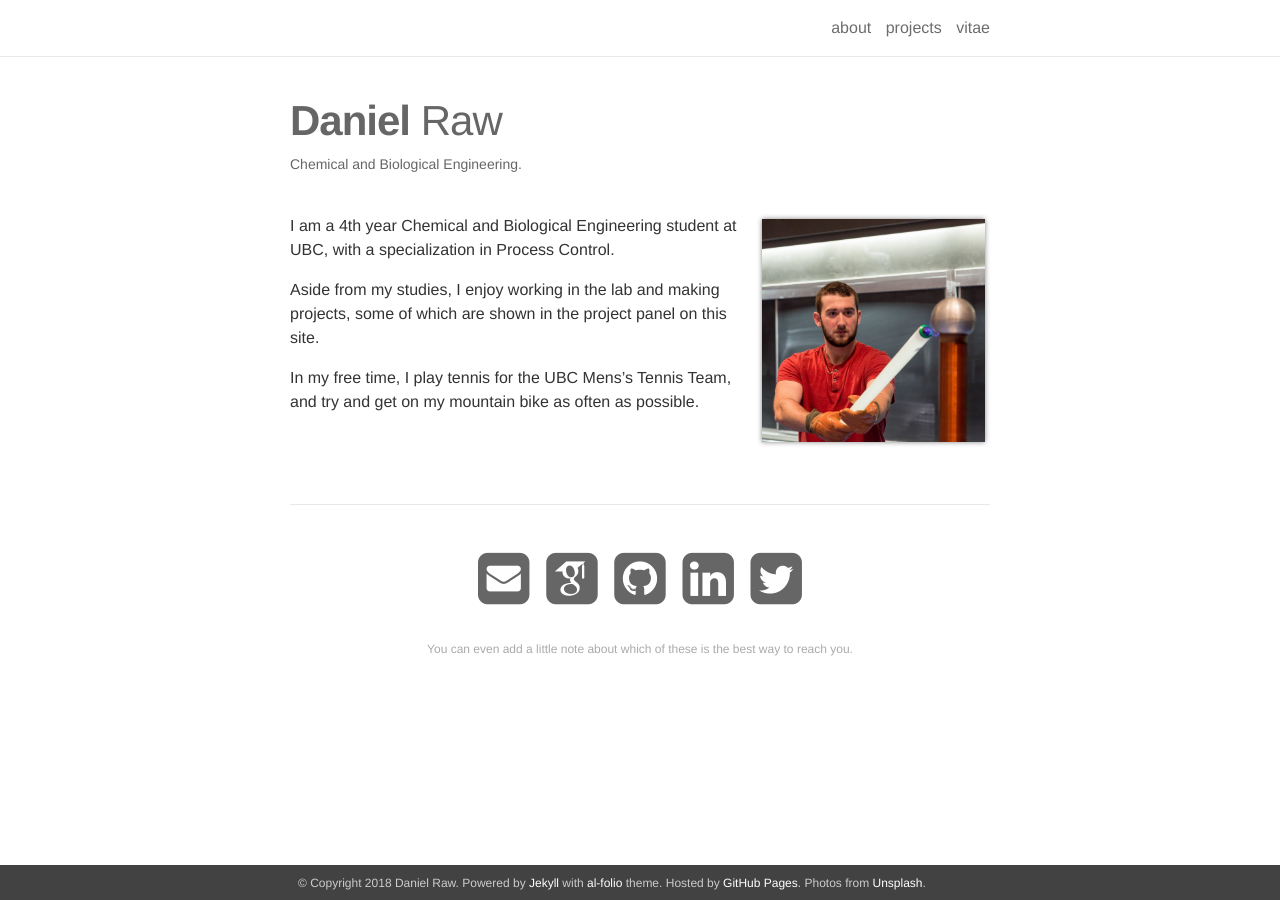
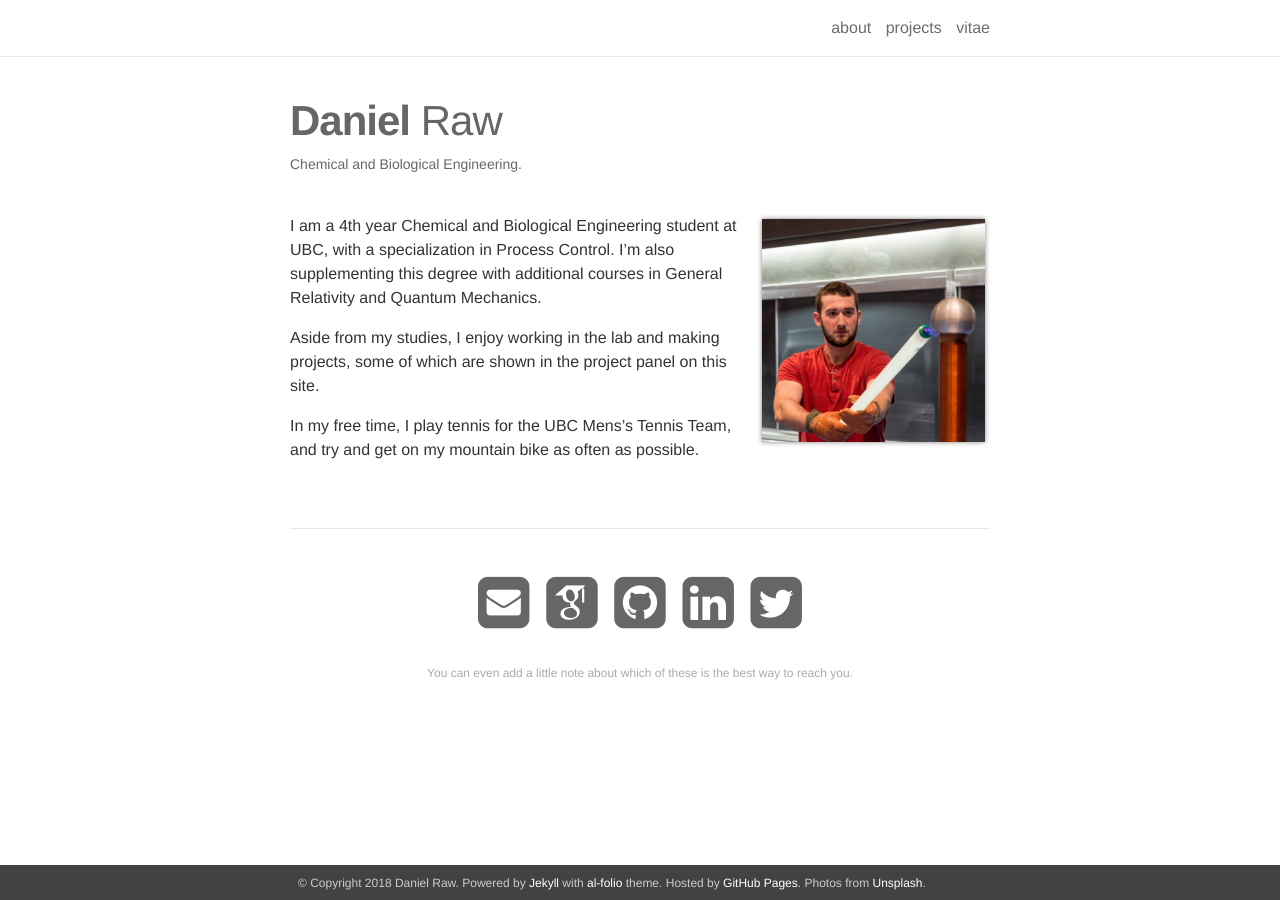
Before and after one commit to Danielraw1996/Danielraw1996.github.io, a Jekyll site: the page built from _pages/about.md, in a window 1280 px wide. Built offline with Jekyll 4.4.1, drawn with Linux system fonts in a browser that asks for light colours; nearby versions of some CDN libraries; some web fonts are replaced; a script that is not in the unit is left out.

Commit message:
Update about.md

```diff
--- a/_pages/about.md
+++ b/_pages/about.md
@@ -18,7 +18,7 @@ social: true
 <script src="{{ '/assets/js/jquery-3.2.1.min.js' | prepend: site.baseurl | prepend: site.url }}"></script>
 
 
-I am a 4th year Chemical and Biological Engineering student at UBC, with a specialization in Process Control.
+I am a 4th year Chemical and Biological Engineering student at UBC, with a specialization in Process Control. I'm also supplementing this degree with additional courses in General Relativity and Quantum Mechanics.
 
 Aside from my studies, I enjoy working in the lab and making projects, some of which are shown in the project panel on this site.
 
```
